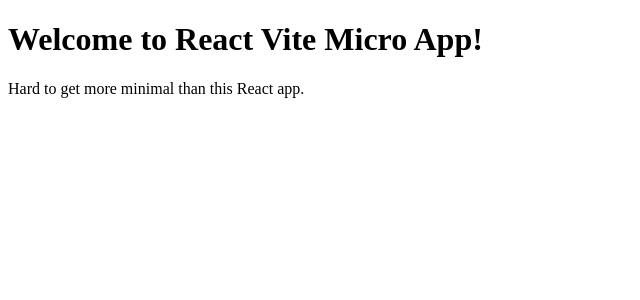
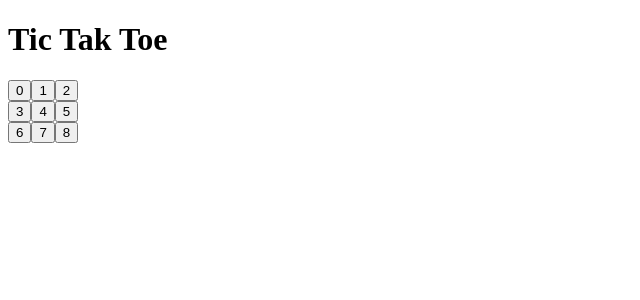
Before and after one commit to Adityakumar623/Tic-Taktoe, a React (Vite) app: page / in a window 1280 px wide. Shown: the top 300 px of the page, without its empty margins (0-640 px from the left). Built offline with nearby package versions, Linux system fonts and the light colour scheme.

Commit message:
created board and square components

```diff
--- a/src/App.jsx
+++ b/src/App.jsx
@@ -1,11 +1,12 @@
 import React from "react";
+import Board from "./components/Board";
 
 const App=()=> {
  return(
-  <>
-    <h1>Welcome to React Vite Micro App!</h1>
-    <p>Hard to get more minimal than this React app.</p>
-  </>
+  <div>
+    <h1>Tic Tak Toe</h1>
+    <Board/>
+  </div>
  );
 
 };
--- /dev/null
+++ b/src/components/Board.jsx
@@ -0,0 +1,25 @@
+import React from 'react'
+import Square from './Square'
+const Board = () => {
+  return (
+    <div>
+      <div>
+      <Square value={0} />
+      <Square value={1}/>
+      <Square value={2}/>
+      </div>
+      <div>
+      <Square value={3}/>
+      <Square value={4}/>
+      <Square value={5}/>
+      </div>
+      <div>
+      <Square value={6}/>
+      <Square value={7}/>
+      <Square value={8}/>
+      </div>
+    </div>
+  )
+}
+
+export default Board
--- /dev/null
+++ b/src/components/Square.jsx
@@ -0,0 +1,8 @@
+import React from 'react'
+
+const Square = ({value}) => {
+  //  console.log(props);
+  return <button type="button">{value}</button>;
+}
+
+export default Square;
```
